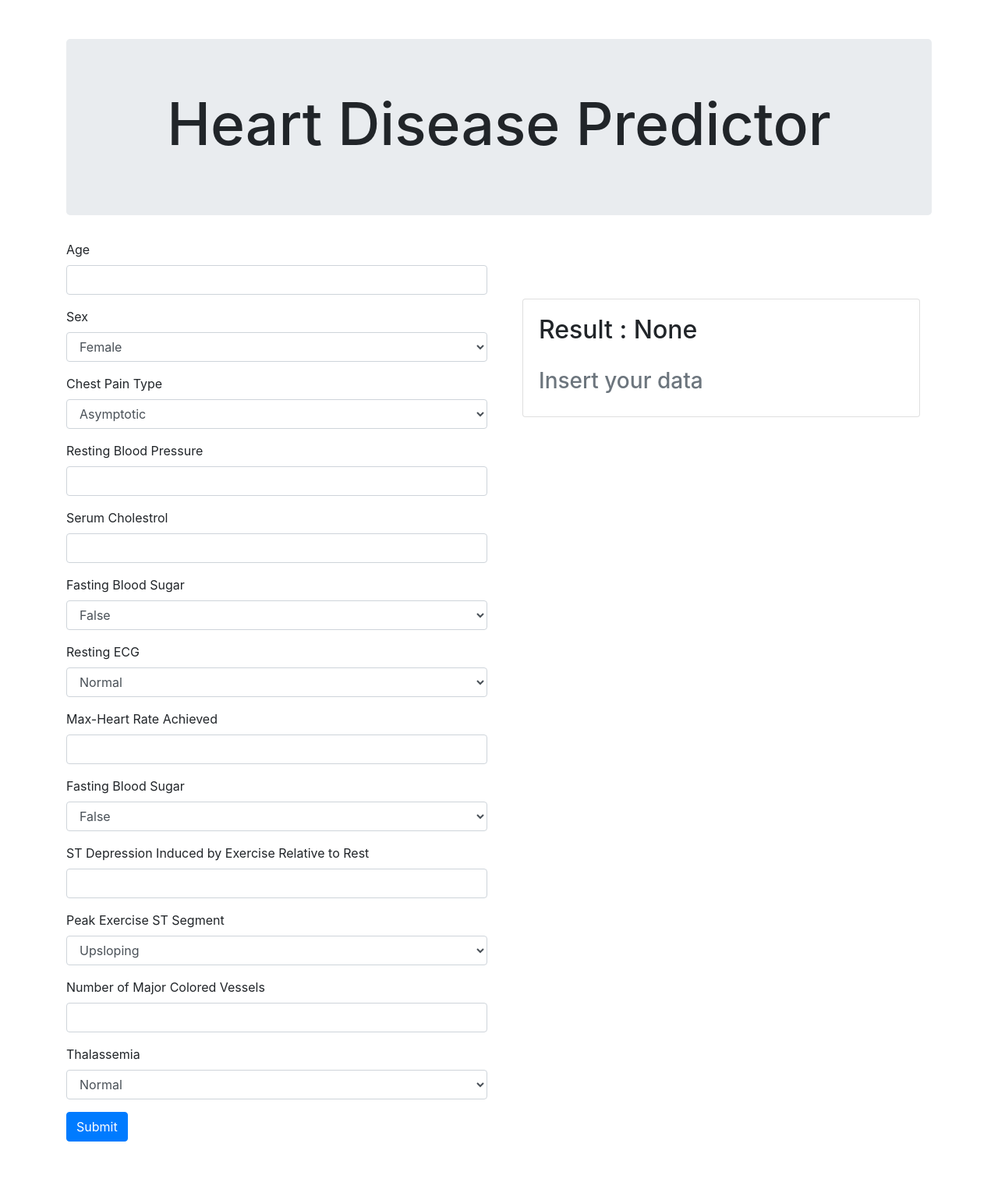
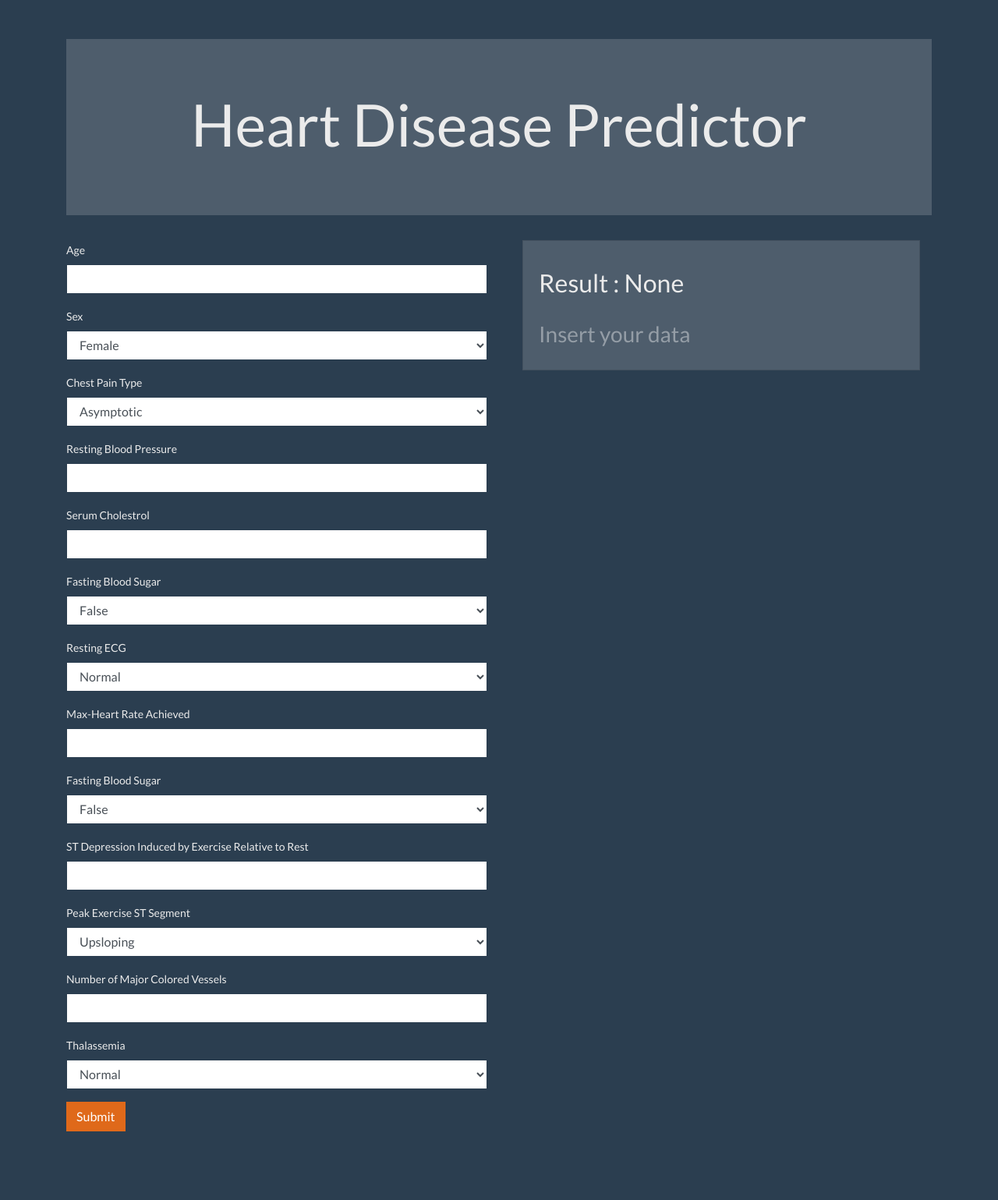
Before and after one commit to diwangs/IF3170_heart-disease-classification, a Flask app: page / in a window 1280 px wide. Shown: the whole page at 78% size. After the commit the page ends 1451 px from the top, so only its background shows below. Run offline with Flask 2, Linux system fonts and the light colour scheme; parts of the project's set-up code (start-up, migrations or seed data) failed here and were passed over; some libraries are stand-ins or nearby versions.

Commit message:
change boostrap theme

```diff
--- a/web/app.py
+++ b/web/app.py
@@ -72,7 +72,7 @@ def predict_result(data):
 
     result = {
         "verdict": ("Normal" if y == 0 else "Disease"),
-        "category": y
+        "category": y[0]
     }
 
     return result
--- a/web/static/home.js
+++ /dev/null
@@ -1,3 +0,0 @@
-function huyu() {
-    alert("huyu");
-}
--- a/web/static/style.css
+++ b/web/static/style.css
@@ -11,5 +11,5 @@
 }
 
 .result {
-    margin-top: 75px;
+    padding-top: 15px;
 }
--- a/web/templates/home.html
+++ b/web/templates/home.html
@@ -6,8 +6,7 @@
     <title>Heart Disease Predictor</title>
     <meta name="viewport" content="width=device-width, initial-scale=1">
     <link rel="stylesheet" type="text/css" media="screen" href="{{ url_for('static', filename='style.css') }}" />
-    <link rel="stylesheet" href="https://stackpath.bootstrapcdn.com/bootstrap/4.1.3/css/bootstrap.min.css" integrity="sha384-MCw98/SFnGE8fJT3GXwEOngsV7Zt27NXFoaoApmYm81iuXoPkFOJwJ8ERdknLPMO" crossorigin="anonymous">
-    <script type="text/javascript" src="{{ url_for('static', filename='home.js')}}"></script>
+    <link rel="stylesheet" href="https://bootswatch.com/4/superhero/bootstrap.min.css" crossorigin="anonymous">
 </head>
 <body>
     <div class="container">
```
